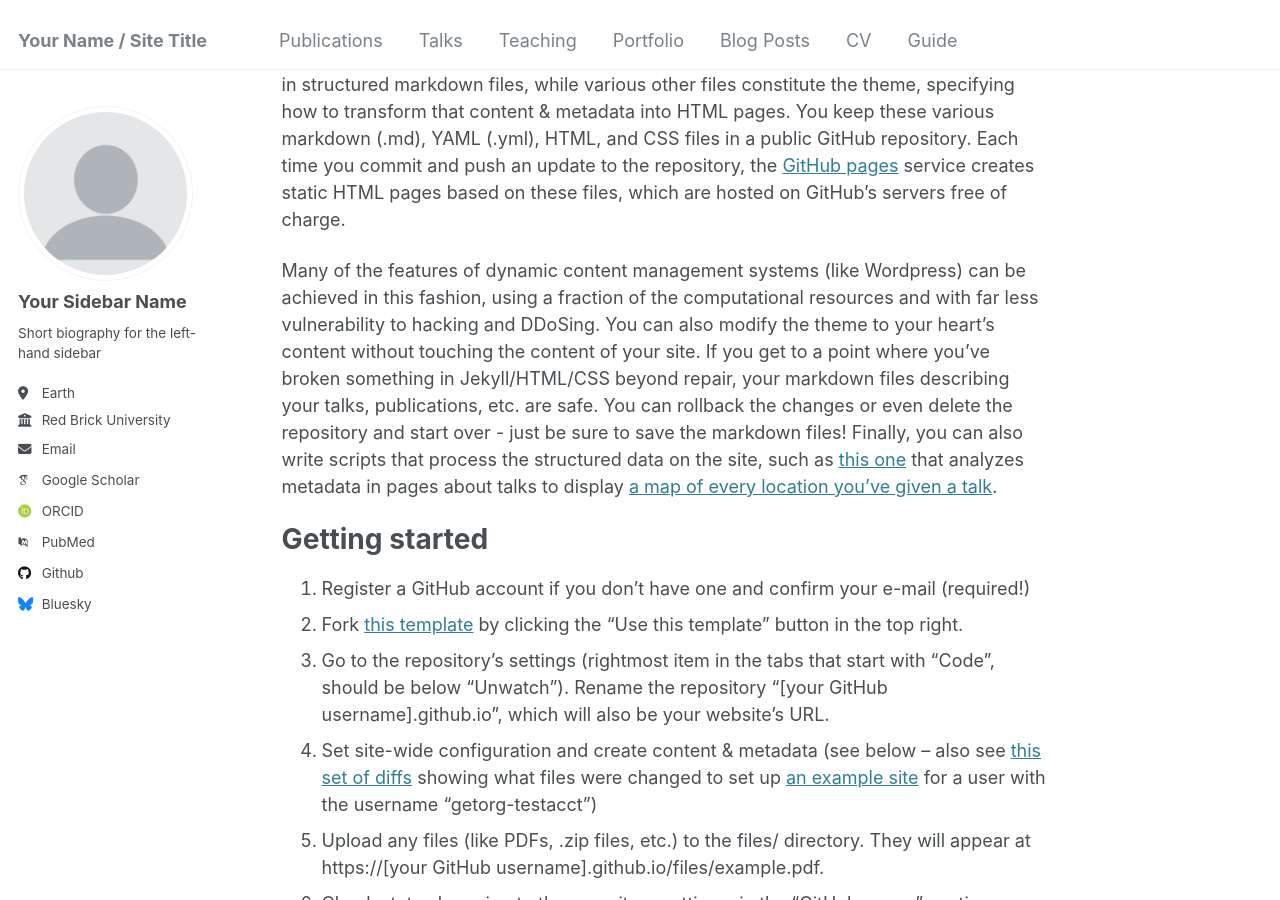
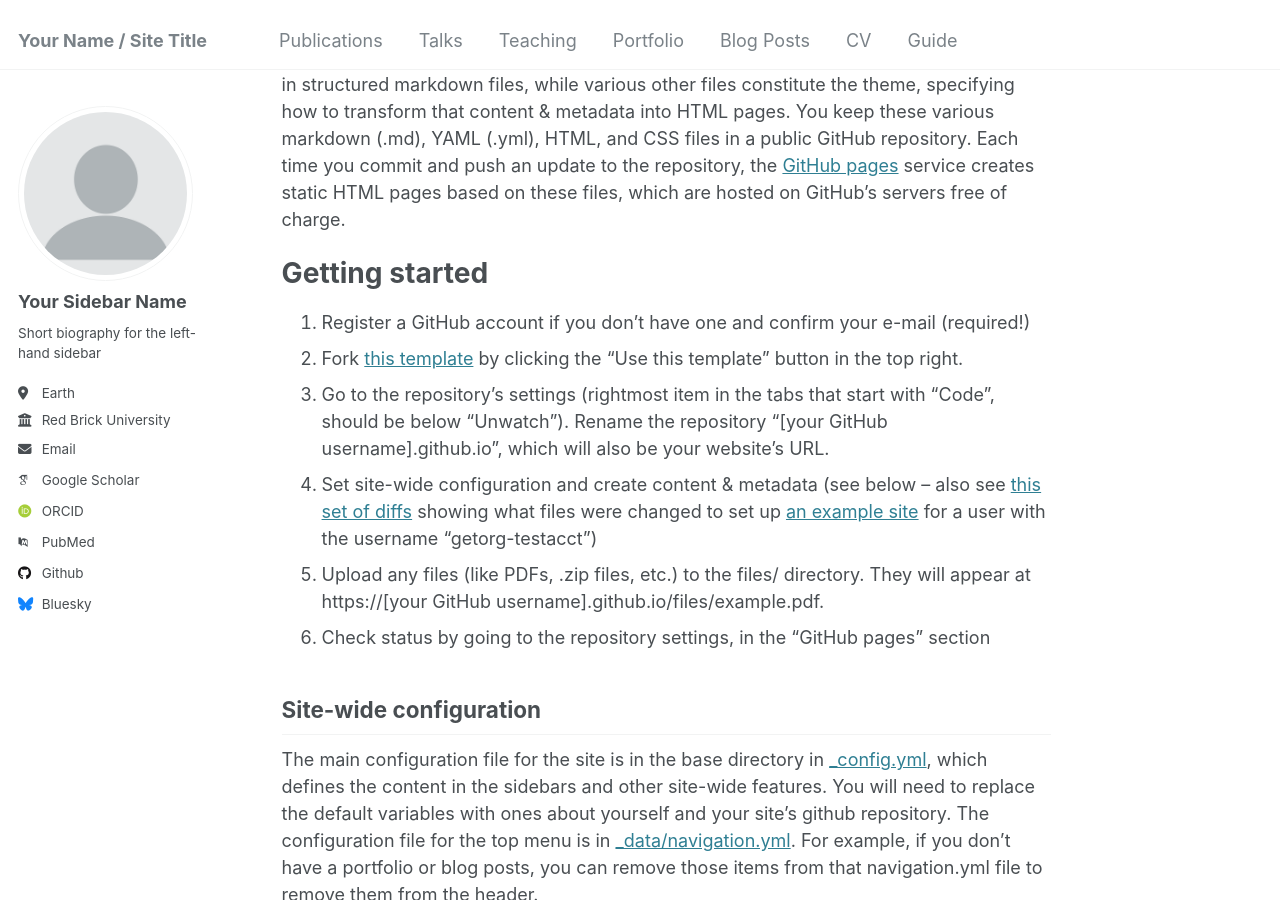
Before and after one commit to bairuofei/bairuofei.github.io, a Jekyll site: the page built from _pages/about.md, in a window 1280 px wide and 900 px high, scrolled down 445 px. Built offline with Jekyll 4.4.1, drawn with Linux system fonts in a browser that asks for light colours; some web fonts are replaced.

Commit message:
Update about.md

```diff
--- a/_pages/about.md
+++ b/_pages/about.md
@@ -12,8 +12,6 @@
 A data-driven personal website
 ======
 Like many other Jekyll-based GitHub Pages templates, Academic Pages makes you separate the website's content from its form. The content & metadata of your website are in structured markdown files, while various other files constitute the theme, specifying how to transform that content & metadata into HTML pages. You keep these various markdown (.md), YAML (.yml), HTML, and CSS files in a public GitHub repository. Each time you commit and push an update to the repository, the [GitHub pages](https://pages.github.com/) service creates static HTML pages based on these files, which are hosted on GitHub's servers free of charge.
-
-Many of the features of dynamic content management systems (like Wordpress) can be achieved in this fashion, using a fraction of the computational resources and with far less vulnerability to hacking and DDoSing. You can also modify the theme to your heart's content without touching the content of your site. If you get to a point where you've broken something in Jekyll/HTML/CSS beyond repair, your markdown files describing your talks, publications, etc. are safe. You can rollback the changes or even delete the repository and start over - just be sure to save the markdown files! Finally, you can also write scripts that process the structured data on the site, such as [this one](https://github.com/academicpages/academicpages.github.io/blob/master/talkmap.ipynb) that analyzes metadata in pages about talks to display [a map of every location you've given a talk](https://academicpages.github.io/talkmap.html).
 
 Getting started
 ======
```
